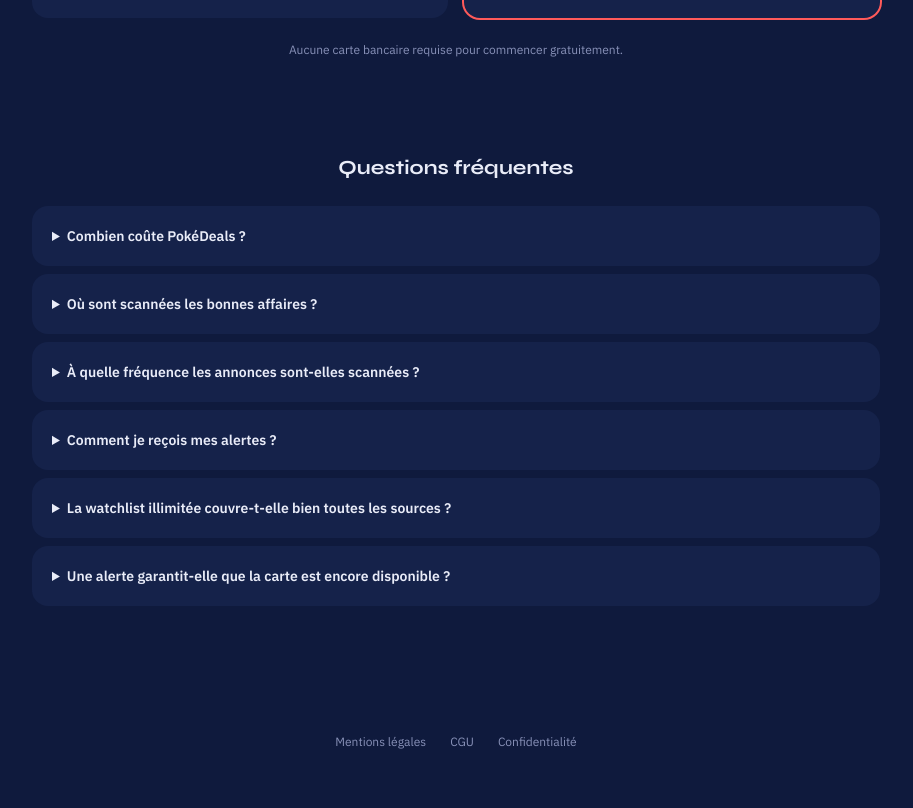
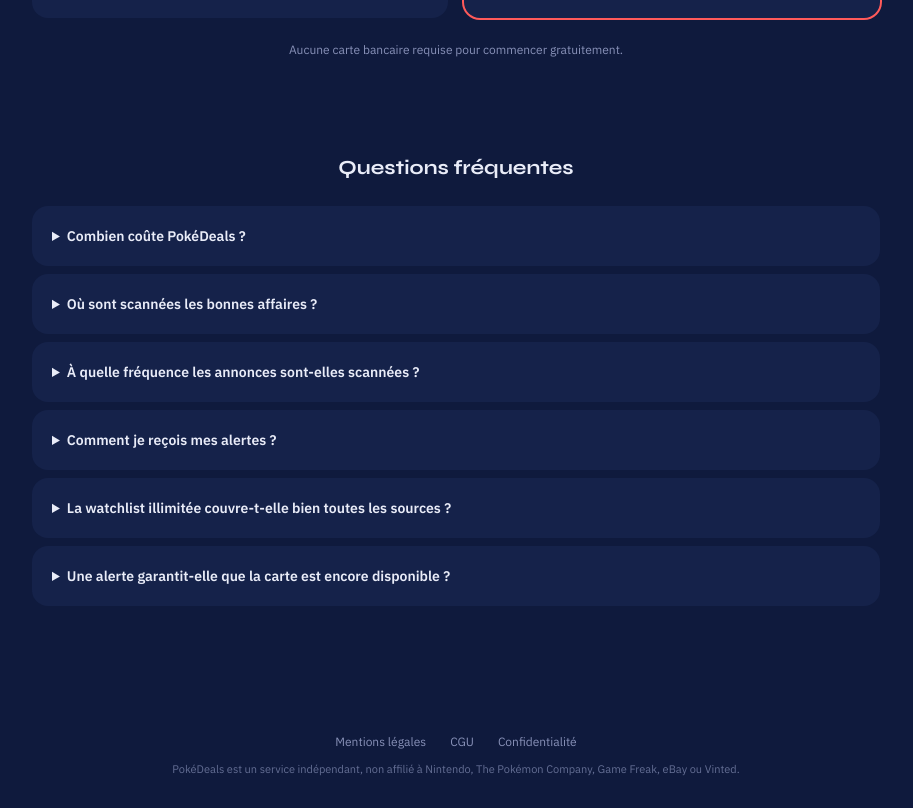
Before and after one commit to Justok16/pokedeals-saas, a Next.js app: page / in a window 1280 px wide. Shown: the part 1949-2757 px from the top of the page, without its empty margins (184-1097 px from the left). Before the commit the page ends 2731 px from the top, so only its background shows below. Built offline with nearby package versions, Linux system fonts and the light colour scheme; no server answers.

Commit message:
Ajoute la mention de non-affiliation dans le footer, visible sur tout le site

```diff
--- a/app/footer.tsx
+++ b/app/footer.tsx
@@ -2,7 +2,8 @@ import Link from "next/link";
 
 export default function Footer() {
   return (
-    <footer className="mx-auto flex w-full max-w-4xl flex-wrap justify-center gap-x-6 gap-y-2 px-6 py-8 text-xs text-muted">
+    <footer className="mx-auto flex w-full max-w-4xl flex-col items-center gap-3 px-6 py-8 text-xs text-muted">
+      <div className="flex flex-wrap justify-center gap-x-6 gap-y-2">
         <Link href="/mentions-legales" className="hover:text-foreground hover:underline">
           Mentions légales
         </Link>
@@ -12,6 +13,11 @@ export default function Footer() {
         <Link href="/confidentialite" className="hover:text-foreground hover:underline">
           Confidentialité
         </Link>
+      </div>
+      <p className="text-center text-[11px] text-muted/70">
+        PokéDeals est un service indépendant, non affilié à Nintendo, The Pokémon Company, Game
+        Freak, eBay ou Vinted.
+      </p>
     </footer>
   );
 }
```
Lines whose indentation alone changed are shown as unchanged.
